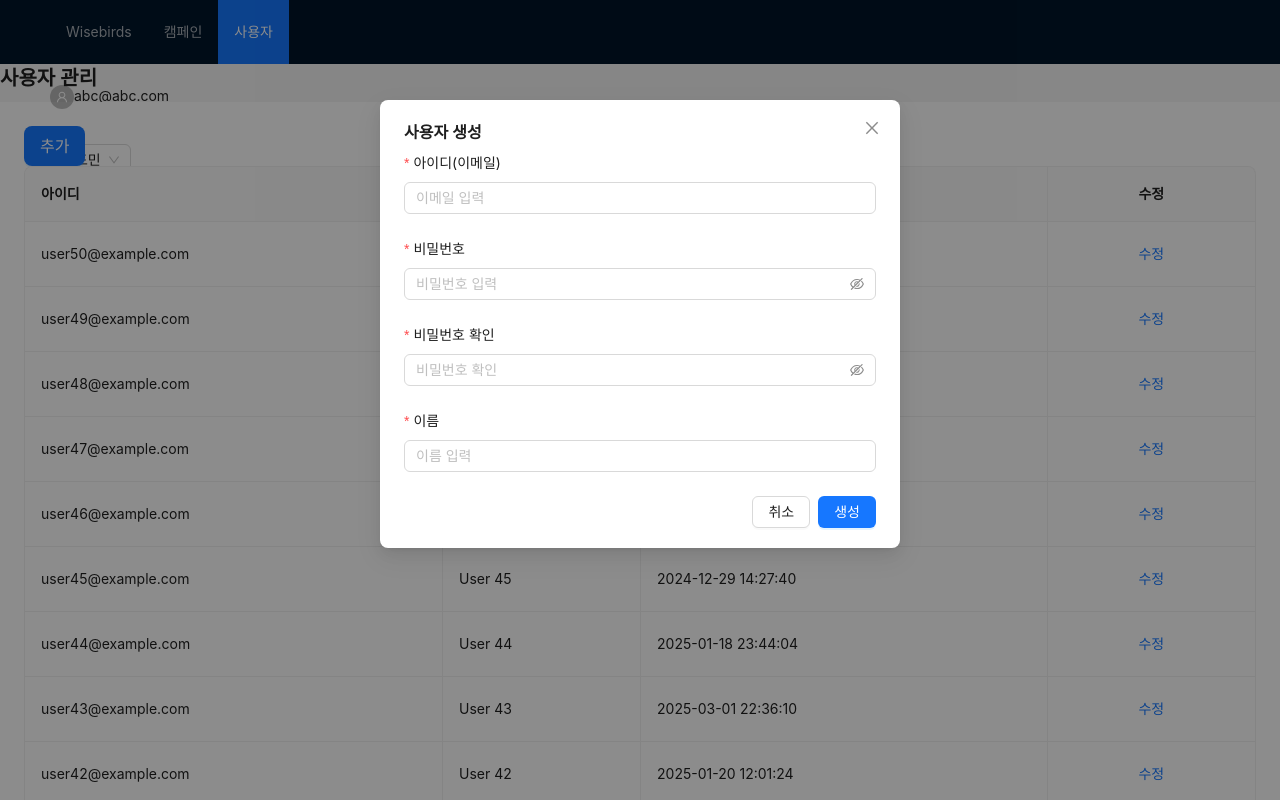
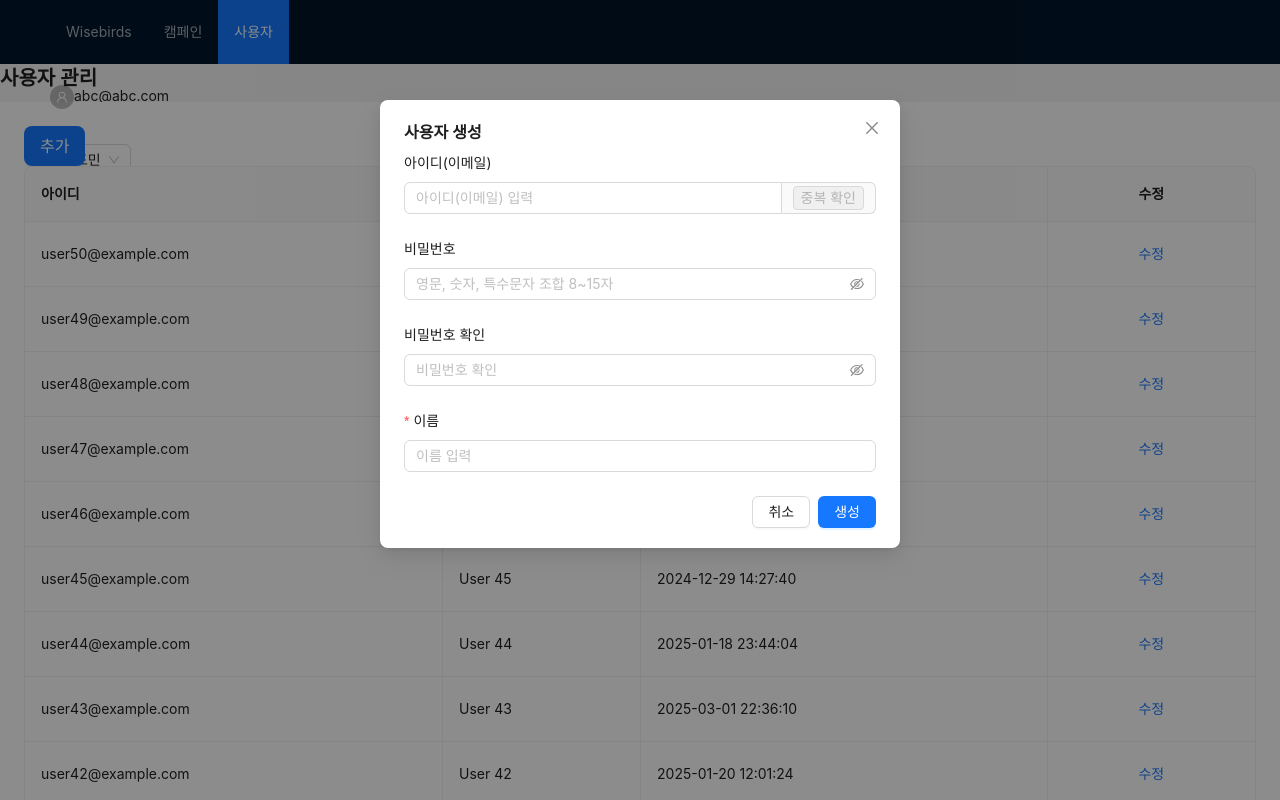
Before and after one commit to seo337dc/wisebirds-frontend, a Next.js app: page /user in a window 1280 px wide. Both pictures are taken after a click on the button "추가". Built offline with nearby package versions, Linux system fonts and the light colour scheme.

Commit message:
fix : 요구사항 관련 추가 및 수정 작업

```diff
--- a/src/components/template/UserCreateModall.tsx
+++ b/src/components/template/UserCreateModall.tsx
@@ -1,9 +1,10 @@
 "use client";
 
-import { Modal, Form, Input, Button } from "antd";
+import { useState } from "react";
+import { Modal, Form, Input, Button, message } from "antd";
 import { FormItem } from "../ui/FormItem";
-import { useCreateUser } from "@/hook/useQuery/useUser";
-import { REG_NAME, REG_PWD } from "@/util/constant";
+import { useCheckEmailExists, useCreateUser } from "@/hook/useQuery/useUser";
+import { REG_EMAIL, REG_NAME, REG_PWD } from "@/util/constant";
 
 import type { UserCreate } from "@/model/user";
 
@@ -14,9 +15,37 @@ type Props = {
 
 const UserCreateModal = ({ onClose, onSuccessAfter }: Props) => {
   const [form] = Form.useForm();
+  const [messageApi, contextHolder] = message.useMessage();
+
+  const [email, setEmail] = useState("");
+  const [emailCheck, setEmailCheck] = useState(false);
+
   const { mutate: createUser, isPending: loading } = useCreateUser();
+  const { refetch } = useCheckEmailExists(email);
+
+  const handleEmailCheck = async () => {
+    if (!email) {
+      messageApi.error("이메일을 입력해주세요.");
+      return;
+    }
+
+    await refetch().then((res) => {
+      if (res.data?.result) {
+        messageApi.error("이미 존재하는 이메일입니다.");
+        return;
+      }
+
+      messageApi.success("사용 가능한 이메일입니다.");
+      setEmailCheck(true);
+    });
+  };
 
   const handleSubmit = async () => {
+    if (!emailCheck) {
+      messageApi.error("이메일 중복 확인을 진행해주세요.");
+      return;
+    }
+
     try {
       const values: UserCreate = await form.validateFields();
       console.log(values);
@@ -30,6 +59,44 @@ const UserCreateModal = ({ onClose, onSuccessAfter }: Props) => {
       console.error("유효성 검사 실패:", error);
     }
   };
+
+  const validateEmail = (_: any, value: string) => {
+    if (!value) {
+      return Promise.reject("아이디(이메일)을 입력하세요.");
+    }
+
+    if (value.length < 9 || value.length > 50 || !REG_EMAIL.test(value)) {
+      return Promise.reject("올바른 이메일 주소를 입력하세요.");
+    }
+
+    return Promise.resolve();
+  };
+
+  const validatePassword = (_: any, value: string) => {
+    if (!value) {
+      return Promise.reject("비밀번호를 입력하세요.");
+    }
+
+    if (!REG_PWD.test(value)) {
+      return Promise.reject("8~15자 영문, 숫자, 특수문자를 사용하세요.");
+    }
+
+    return Promise.resolve();
+  };
+
+  const validateConfirmPassword = ({ getFieldValue }: any) => ({
+    validator(_: any, value: string) {
+      if (!value) {
+        return Promise.reject("비밀번호를 입력하세요.");
+      }
+
+      if (value !== getFieldValue("password")) {
+        return Promise.reject("비밀번호가 일치하지 않습니다.");
+      }
+
+      return Promise.resolve();
+    },
+  });
 
   return (
     <Modal
@@ -50,50 +117,47 @@ const UserCreateModal = ({ onClose, onSuccessAfter }: Props) => {
         </Button>,
       ]}
     >
+      {contextHolder}
+
       <Form form={form} layout="vertical">
         <FormItem
           label="아이디(이메일)"
           name="email"
-          rules={[
-            { required: true, message: "아이디(이메일)을 입력하세요." },
-            { type: "email", message: "올바른 이메일 형식이 아닙니다." },
-          ]}
+          rules={[{ validator: validateEmail }]}
         >
-          <Input placeholder="이메일 입력" />
+          <Input
+            placeholder="아이디(이메일) 입력"
+            onChange={(e) => {
+              setEmail(e.target.value);
+              if (emailCheck) setEmailCheck(false);
+              form.setFields([{ name: "email", errors: [] }]);
+            }}
+            addonAfter={
+              <Button
+                type="primary"
+                size="small"
+                onClick={handleEmailCheck}
+                disabled={!email || email.length < 9 || email.length > 50}
+              >
+                중복 확인
+              </Button>
+            }
+          />
         </FormItem>
 
         <FormItem
           label="비밀번호"
           name="password"
-          rules={[
-            { required: true, message: "비밀번호를 입력하세요." },
-            {
-              pattern: REG_PWD,
-              message: "영문, 숫자, 특수문자 조합 8~15자",
-            },
-          ]}
+          rules={[{ validator: validatePassword }]}
         >
-          <Input.Password placeholder="비밀번호 입력" />
+          <Input.Password placeholder="영문, 숫자, 특수문자 조합 8~15자" />
         </FormItem>
 
-        {/* 비밀번호 확인 */}
         <FormItem
           label="비밀번호 확인"
           name="confirmPassword"
           dependencies={["password"]}
-          rules={[
-            { required: true, message: "비밀번호를 입력하세요." },
-            ({ getFieldValue }) => ({
-              validator(_, value) {
-                if (!value || getFieldValue("password") === value) {
-                  return Promise.resolve();
-                }
-                return Promise.reject(
-                  new Error("비밀번호가 일치하지 않습니다.")
-                );
-              },
-            }),
-          ]}
+          rules={[validateConfirmPassword]}
         >
           <Input.Password placeholder="비밀번호 확인" />
         </FormItem>
--- a/src/util/constant.ts
+++ b/src/util/constant.ts
@@ -34,3 +34,5 @@ export const REG_PWD =
   /^(?=.*[a-zA-Z])(?=.*\d)(?=.*[!@#$%^&*])[A-Za-z\d!@#$%^&*]{8,15}$/;
 
 export const REG_NAME = /^[가-힣a-zA-Z]{1,16}$/;
+
+export const REG_EMAIL = /^[^\s@]+@[^\s@]+\.[^\s@]+$/;
```
